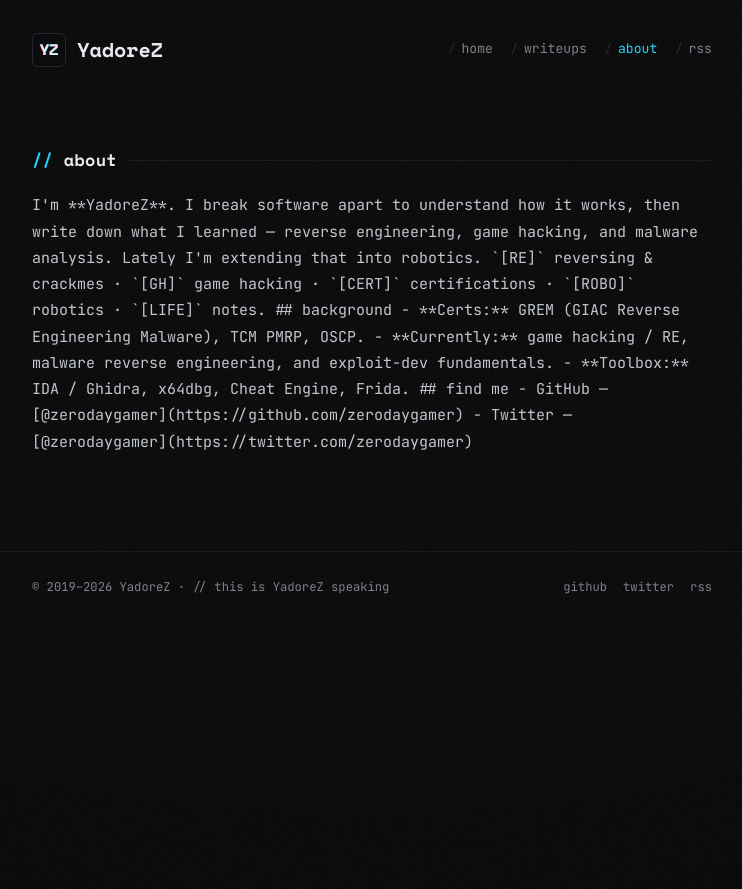
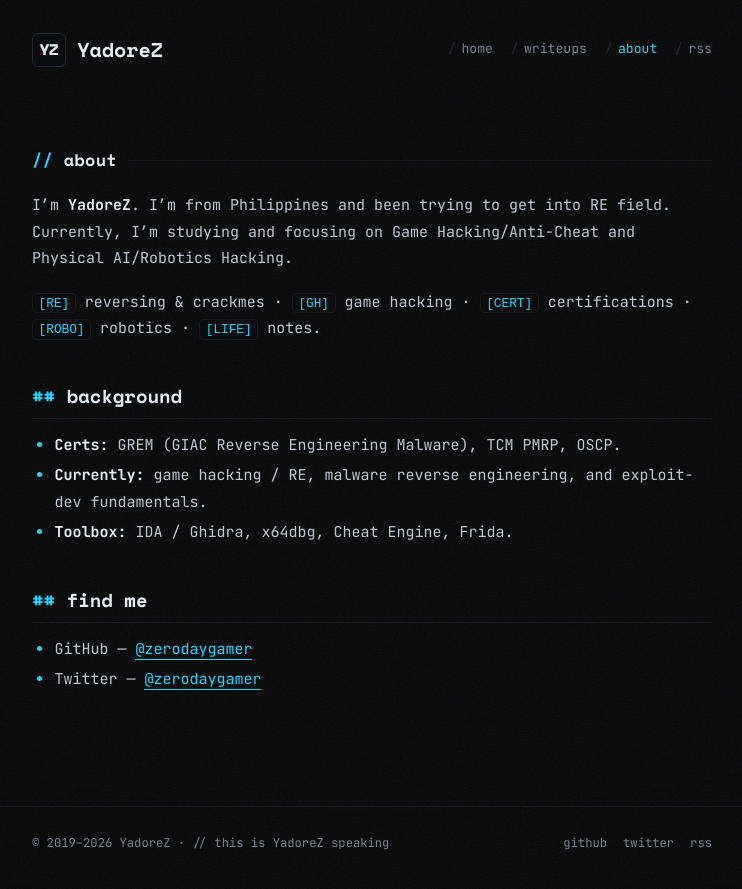
Before and after one commit to zerodaygamer/zerodaygamer.github.io, a Jekyll site: the page built from about.md, in a window 1280 px wide. Shown: the top 889 px of the page, without its empty margins (268-1010 px from the left). Built offline with Jekyll 4.4.1, drawn with Linux system fonts in a browser that asks for light colours.

Commit message:
fix about page

```diff
--- a/about.md
+++ b/about.md
@@ -4,11 +4,9 @@ title: about
 permalink: /about/
 ---
 <div class="section-head"><h2>about</h2><span class="rule"></span></div>
-<div class="prose intro">
+<div class="prose intro" markdown="1">
 
-I'm **YadoreZ**. I break software apart to understand how it works, then write
-down what I learned — reverse engineering, game hacking, and malware analysis.
-Lately I'm extending that into robotics.
+I'm **YadoreZ**. I'm from Philippines and been trying to get into RE field. Currently, I'm studying and focusing on Game Hacking/Anti-Cheat and Physical AI/Robotics Hacking.
 
 `[RE]` reversing & crackmes · `[GH]` game hacking · `[CERT]` certifications ·
 `[ROBO]` robotics · `[LIFE]` notes.
```
